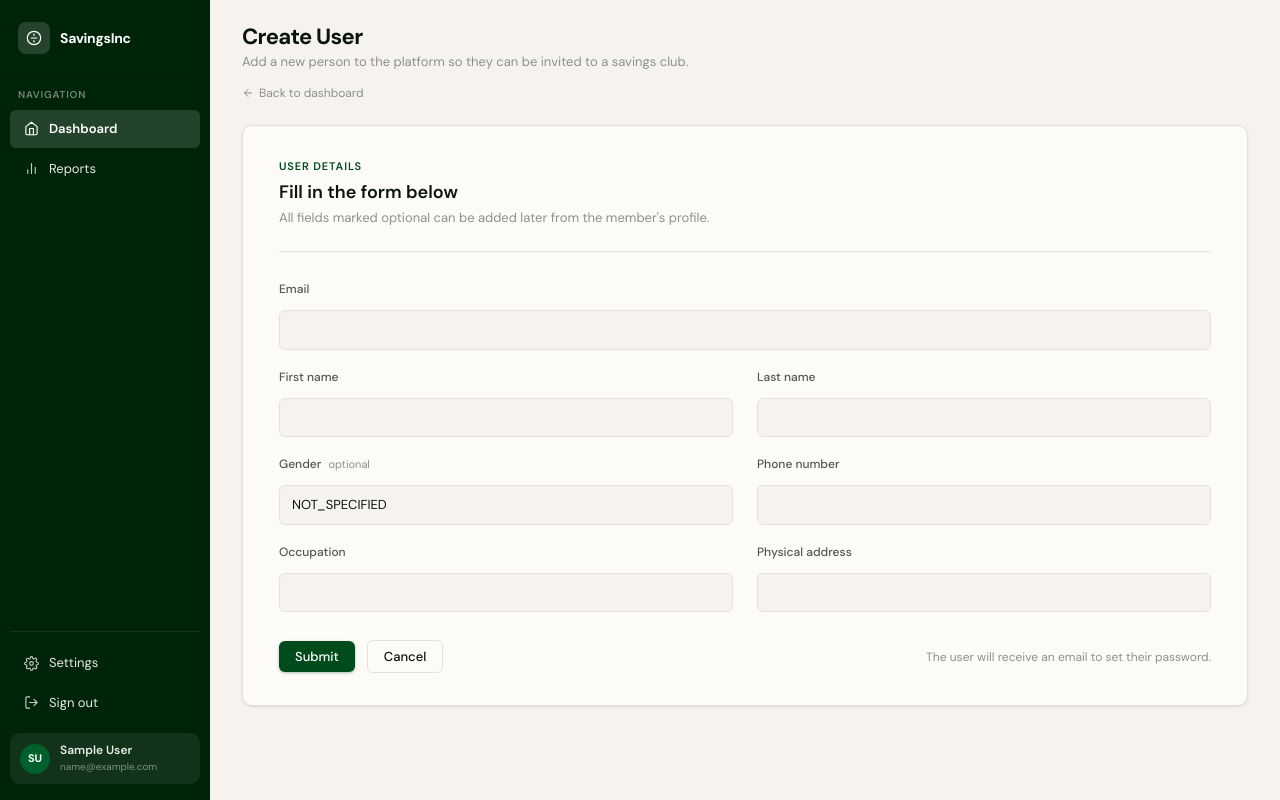
After one commit to arthurarty/investment_club, a Django app: page /accounts/users/ in a window 1280 px wide. The commit adds this page. Run offline with Django 5.2, Linux system fonts and the light colour scheme; the visitor is signed in with stand-in values (Sample User, id 1).

Commit message:
Add create user form and view (#49)
* Organize forms  in accounts into a folder

* Add page to create new user

* remove outdated design style

* Update design for user creation

* Remove modal for creating user

* Make occuption and address as mandatory fields

```diff
--- /dev/null
+++ b/accounts/forms/user_creation_form.py
@@ -0,0 +1,30 @@
+from django import forms
+
+from accounts.models import CustomUser
+
+
+class UserCreationForm(forms.ModelForm):
+    """
+    Form for user login.
+    """
+
+    class Meta:
+        model = CustomUser
+        fields = [
+            "email",
+            "first_name",
+            "last_name",
+            "gender",
+            "phone_number",
+            "occupation",
+            "physical_address",
+        ]
+        widgets = {
+            "email": forms.EmailInput(attrs={"class": "form-control"}),
+            "first_name": forms.TextInput(attrs={"class": "form-control"}),
+            "last_name": forms.TextInput(attrs={"class": "form-control"}),
+            "phone_number": forms.TextInput(attrs={"class": "form-control"}),
+            "gender": forms.Select(attrs={"class": "form-control"}),
+            "occupation": forms.TextInput(attrs={"class": "form-control"}),
+            "physical_address": forms.TextInput(attrs={"class": "form-control"}),
+        }
--- a/accounts/models.py
+++ b/accounts/models.py
@@ -68,4 +68,4 @@ class CustomUser(AbstractBaseUser, PermissionsMixin):
     REQUIRED_FIELDS = []
 
     def __str__(self):
-        return self.email
+        return str(self.email)
--- a/accounts/urls.py
+++ b/accounts/urls.py
@@ -1,10 +1,11 @@
 from django.urls import path
 
-from accounts.views import LoginView, logout_view
+from accounts.views import LoginView, UserCreationView, logout_view
 
 app_name = "accounts"
 
 urlpatterns = [
     path("", LoginView.as_view(), name="index"),
     path("logout/", logout_view, name="logout"),
+    path("users/", UserCreationView.as_view(), name="user-creation"),
 ]
--- a/accounts/views.py
+++ b/accounts/views.py
@@ -1,9 +1,11 @@
 from django.contrib.auth import authenticate, login, logout
+from django.contrib.auth.mixins import LoginRequiredMixin
 from django.http import HttpRequest
 from django.shortcuts import redirect, render
 from django.views import View
 
-from accounts.login_form import LoginForm
+from accounts.forms.login_form import LoginForm
+from accounts.forms.user_creation_form import UserCreationForm
 
 
 class LoginView(View):
@@ -39,3 +41,17 @@ def logout_view(request: HttpRequest):
     """
     logout(request)
     return redirect("accounts:index")
+
+
+class UserCreationView(LoginRequiredMixin, View):
+    """
+    View to create a user
+    """
+
+    def get(self, request):
+        """
+        Render the creation form
+        """
+        return render(
+            request, "accounts/user_creation.html", {"form": UserCreationForm()}
+        )
--- a/investment_club/urls.py
+++ b/investment_club/urls.py
@@ -18,7 +18,7 @@ Including another URLconf
 from django.contrib import admin
 from django.urls import include, path
 
-from accounts.custom_admin_form import CustomAdminLoginForm
+from accounts.forms.custom_admin_form import CustomAdminLoginForm
 
 admin.site.login_form = CustomAdminLoginForm
 
--- a/static/css/savingsinc.css
+++ b/static/css/savingsinc.css
@@ -768,6 +768,88 @@ textarea.form-control { resize: vertical; }
   border-color: var(--si-green-600);
 }
 
+/* ── Form card (create/edit pages) ───────────────────── */
+.si-form-card {
+  padding: 32px 36px;
+}
+
+.si-form-eyebrow {
+  font-size: 11px;
+  font-weight: 600;
+  letter-spacing: 0.08em;
+  text-transform: uppercase;
+  color: var(--si-green-700);
+}
+
+.si-form-title {
+  font-size: 18px;
+  font-weight: 600;
+  margin: 8px 0 0;
+  color: var(--si-text-1);
+}
+
+.si-form-desc {
+  font-size: 13px;
+  color: var(--si-text-3);
+  margin: 4px 0 0;
+}
+
+.si-form-divider {
+  height: 1px;
+  background: var(--si-border);
+  margin: 24px 0 28px;
+}
+
+.si-form-grid {
+  display: grid;
+  grid-template-columns: 1fr 1fr;
+  gap: 18px 24px;
+}
+
+.si-field {
+  display: flex;
+  flex-direction: column;
+  gap: 7px;
+}
+
+.si-field.full {
+  grid-column: 1 / -1;
+}
+
+.si-field-opt {
+  color: var(--si-text-3);
+  font-weight: 400;
+  font-size: 11px;
+  margin-left: 4px;
+}
+
+.si-field-error {
+  color: var(--si-red);
+  font-size: 11px;
+}
+
+.si-form-actions {
+  display: flex;
+  align-items: center;
+  gap: 12px;
+  margin-top: 28px;
+}
+
+.si-form-spacer {
+  flex: 1;
+}
+
+.si-form-hint {
+  color: var(--si-text-3);
+  font-size: 12px;
+}
+
+@media (max-width: 720px) {
+  .si-form-grid {
+    grid-template-columns: 1fr;
+  }
+}
+
 /* ── Login page ──────────────────────────────────────── */
 .si-login-wrap {
   min-height: 100vh;
--- /dev/null
+++ b/templates/accounts/user_creation.html
@@ -0,0 +1,112 @@
+{% extends 'clubs/dashboard_base.html' %}
+{% load static %}
+
+{% block page_title %}Create User — SavingsInc{% endblock %}
+{% block nav_dashboard_active %}active{% endblock %}
+
+{% block content %}
+<div class="si-topbar">
+  <div>
+    <h1 class="si-topbar-title">Create User</h1>
+    <p class="si-topbar-subtitle">
+        Add a new person to the platform so they can be invited to a savings club.
+    </p>
+  </div>
+</div>
+
+<a href="{% url 'clubs:index' %}" class="si-back-link">
+  <svg width="12" height="12" viewBox="0 0 24 24" fill="none" stroke="currentColor" stroke-width="2" stroke-linecap="round" stroke-linejoin="round">
+    <path d="M19 12H5M12 19l-7-7 7-7"/></svg>
+  Back to dashboard
+</a>
+
+<div class="si-page-body">
+  <form method="post" class="si-card si-form-card">
+    {% csrf_token %}
+
+    <div class="si-form-eyebrow">User details</div>
+    <h2 class="si-form-title">Fill in the form below</h2>
+    <p class="si-form-desc">All fields marked optional can be added later from the member's profile.</p>
+    <div class="si-form-divider"></div>
+
+    <div class="si-form-grid">
+      <div class="si-field full">
+        <label for="{{ form.email.id_for_label }}" class="form-label">Email</label>
+        {{ form.email }}
+        {% if form.email.errors %}
+        <div class="si-field-error">
+            {{ form.email.errors|join:", " }}
+        </div>
+        {% endif %}
+      </div>
+
+      <div class="si-field">
+        <label for="{{ form.first_name.id_for_label }}" class="form-label">First name</label>
+        {{ form.first_name }}
+        {% if form.first_name.errors %}
+            <div class="si-field-error">
+                {{ form.first_name.errors|join:", " }}
+            </div>
+        {% endif %}
+      </div>
+      <div class="si-field">
+        <label for="{{ form.last_name.id_for_label }}" class="form-label">Last name</label>
+        {{ form.last_name }}
+        {% if form.last_name.errors %}
+        <div class="si-field-error">
+            {{ form.last_name.errors|join:", " }}
+        </div>
+        {% endif %}
+      </div>
+
+      <div class="si-field">
+        <label for="{{ form.gender.id_for_label }}" class="form-label">
+            Gender <span class="si-field-opt">optional</span>
+        </label>
+        {{ form.gender }}
+        {% if form.gender.errors %}
+        <div class="si-field-error">
+            {{ form.gender.errors|join:", " }}
+        </div>
+        {% endif %}
+      </div>
+      <div class="si-field">
+        <label for="{{ form.phone_number.id_for_label }}" class="form-label">Phone number</label>
+        {{ form.phone_number }}
+        {% if form.phone_number.errors %}
+        <div class="si-field-error">
+            {{ form.phone_number.errors|join:", " }}
+        </div>
+        {% endif %}
+      </div>
+
+      <div class="si-field">
+        <label for="{{ form.occupation.id_for_label }}" class="form-label">Occupation</label>
+        {{ form.occupation }}
+        {% if form.occupation.errors %}
+        <div class="si-field-error">
+            {{ form.occupation.errors|join:", " }}
+        </div>
+        {% endif %}
+      </div>
+
+      <div class="si-field">
+        <label for="{{ form.physical_address.id_for_label }}" class="form-label">Physical address</label>
+        {{ form.physical_address }}
+        {% if form.physical_address.errors %}
+        <div class="si-field-error">
+            {{ form.physical_address.errors|join:", " }}
+        </div>
+        {% endif %}
+      </div>
+    </div>
+
+    <div class="si-form-actions">
+      <button type="submit" class="si-btn si-btn-primary">Submit</button>
+      <a href="{% url 'clubs:index' %}" class="si-btn si-btn-ghost">Cancel</a>
+      <span class="si-form-spacer"></span>
+      <span class="si-form-hint">The user will receive an email to set their password.</span>
+    </div>
+  </form>
+</div>
+{% endblock %}
--- a/templates/clubs/detail.html
+++ b/templates/clubs/detail.html
@@ -168,6 +168,9 @@
       <svg width="14" height="14" viewBox="0 0 24 24" fill="none" stroke="currentColor" stroke-width="1.8" stroke-linecap="round" stroke-linejoin="round"><rect x="3" y="4" width="18" height="18" rx="2" ry="2"/><path d="M16 2v4M8 2v4M3 10h18"/></svg>
       New financial year
     </button>
+    <a class="si-btn si-btn-primary" href="{% url 'accounts:user-creation' %}">
+      Create User
+    </a>
   </div>
   {% endif %}
 </div>
```
Also changed, not shown: design_style.json (deleted, +0 -279 lines), accounts/forms/__init__.py (added), accounts/forms/custom_admin_form.py (renamed from accounts/custom_admin_form.py), accounts/forms/login_form.py (renamed from accounts/login_form.py).
